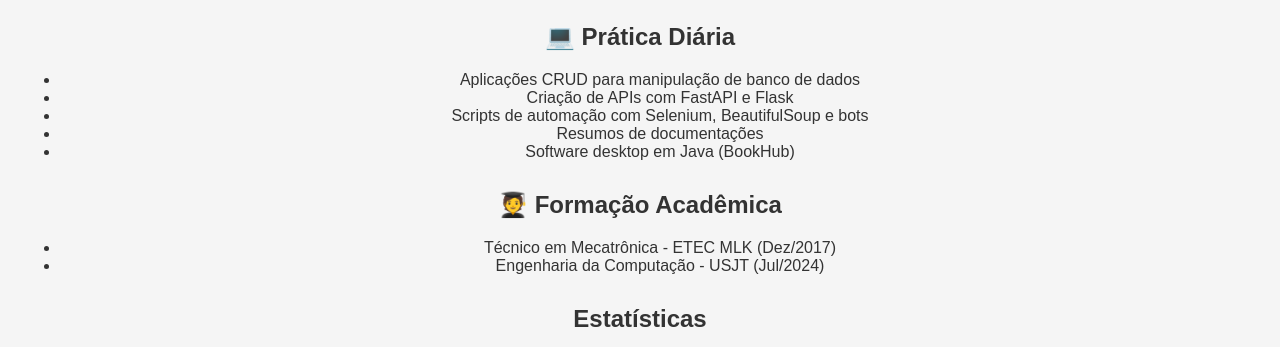
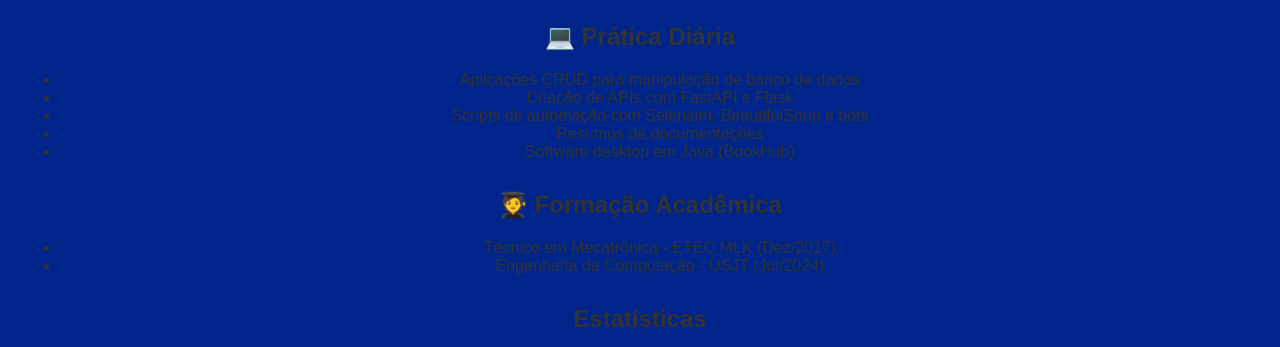
Before and after one commit to pedrohcleal/pedrohcleal.github.io, a plain HTML site: page index.html in a window 1280 px wide. Shown: the part 1712-2059 px from the top of the page. Drawn offline with Linux system fonts and the light colour scheme.

Commit message:
new color

```diff
--- a/index.html
+++ b/index.html
@@ -8,7 +8,7 @@
     <style>
         body {
             font-family: Arial, sans-serif;
-            background-color: #f5f5f5;
+            background-color: #00258a;
             color: #333;
             margin: 0;
             padding: 20px;
```
